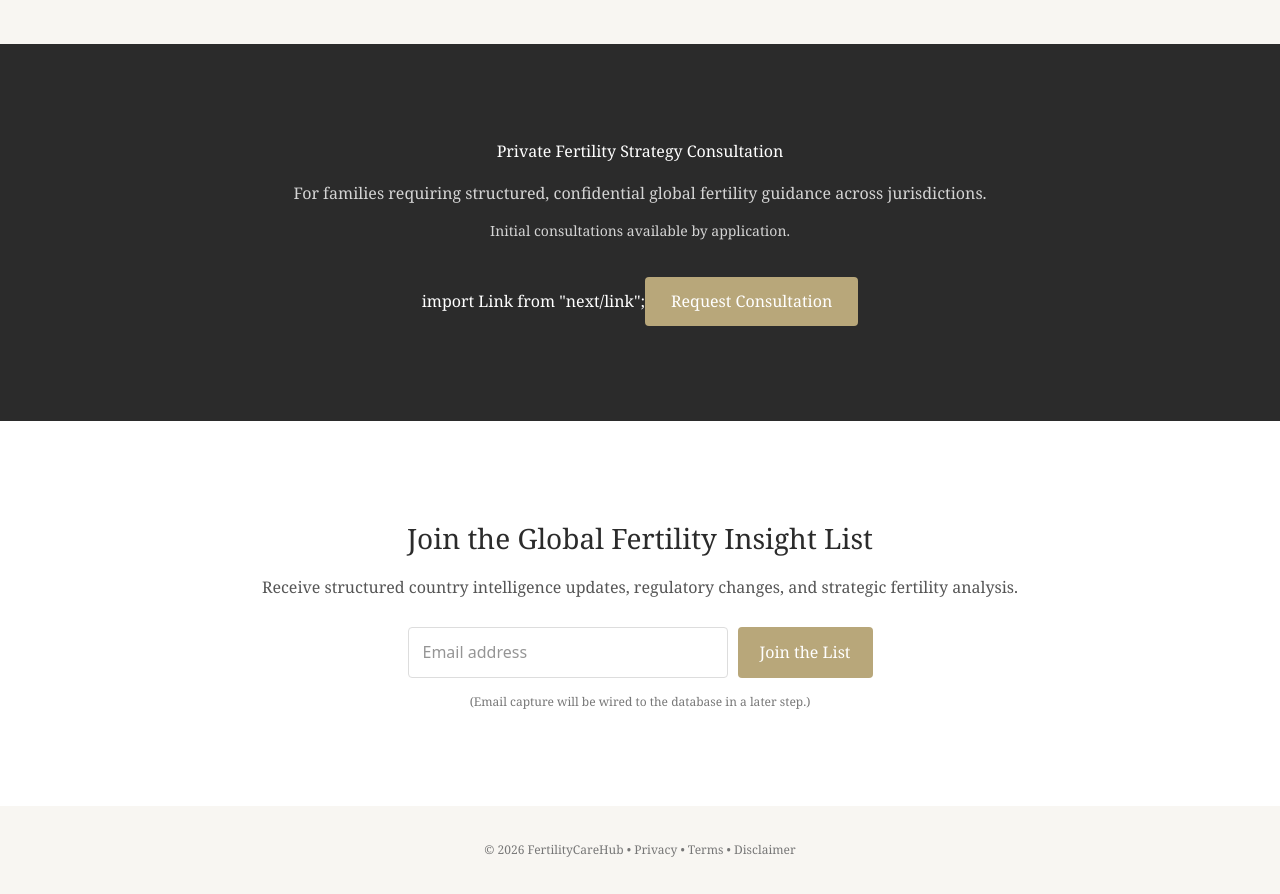
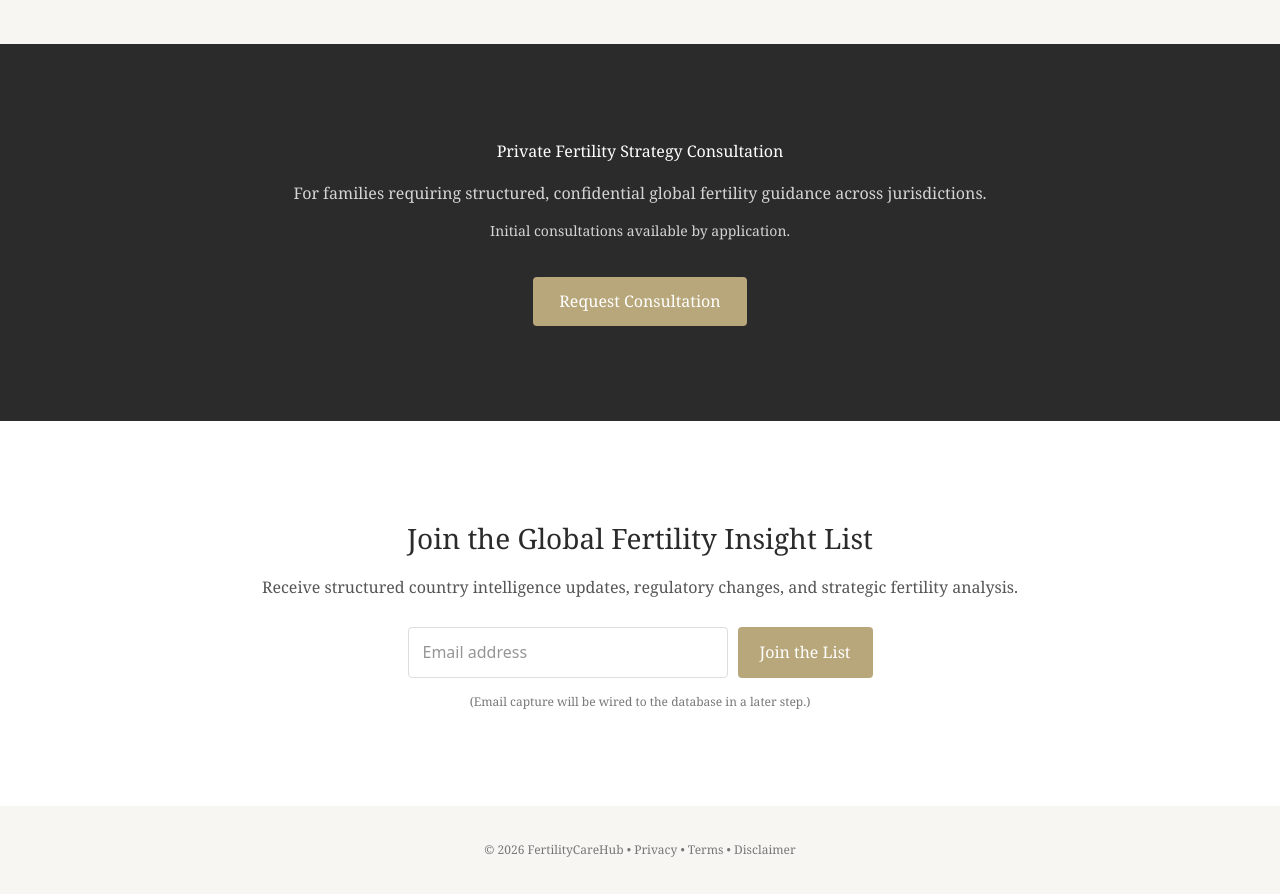
Before and after one commit to fmeliteintl-collab/fertilitycarehub-web, a Next.js app: page / in a window 1280 px wide. Shown: the part 2200-3094 px from the top of the page. Built offline with nearby package versions, Linux system fonts and the light colour scheme.

Commit message:
Remove Link import showing as text

```diff
--- a/app/page.tsx
+++ b/app/page.tsx
@@ -213,7 +213,7 @@ export default function Home() {
           <p style={{ marginBottom: "34px", color: "#d4d4d4", fontSize: 14 }}>
             Initial consultations available by application.
           </p>
-import Link from "next/link";
+
 <Link
   href="/consultation"
   style={{
```
